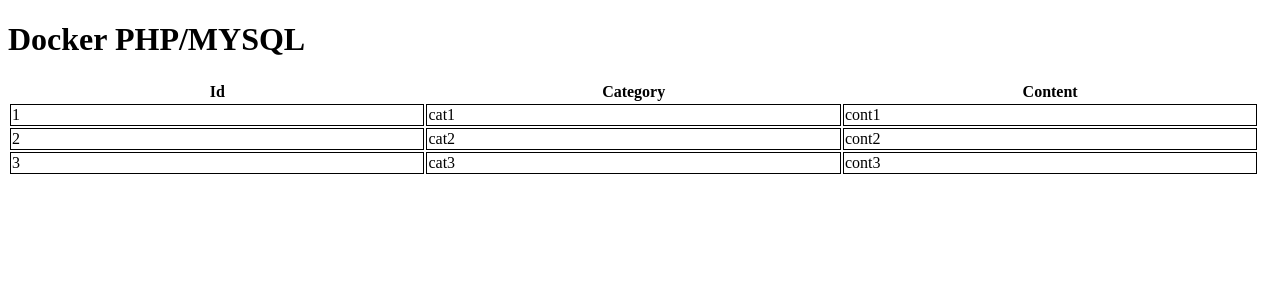
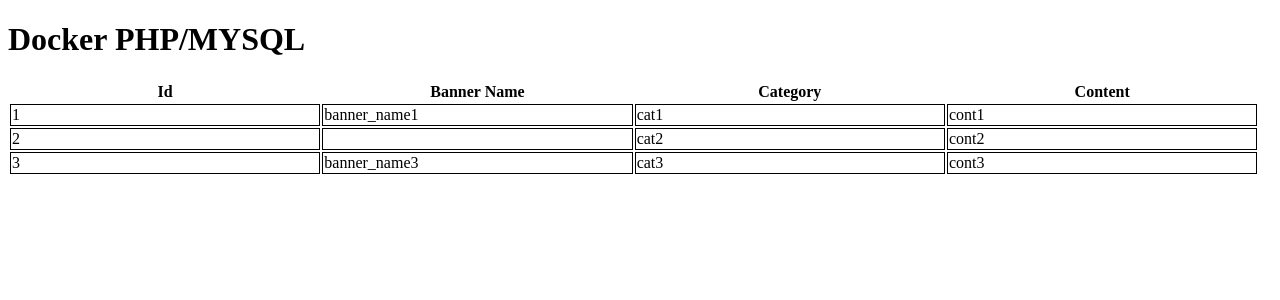
Before and after one commit to RealFakeCanadian/Banner-Ads, a PHP site: page / in a window 1280 px wide. Shown: the top 300 px of the page. Run offline with PHP 8.4, Linux system fonts and the light colour scheme; data comes from the database, SQL or seed files in the repository.

Commit message:
On our initial splash page, display the new banner_name field in html.   Also, clean up the style a little.

```diff
--- a/php/index.php
+++ b/php/index.php
@@ -6,7 +6,7 @@
     <title>MYSQL Table</title>
     <meta name="description" content="Docker with PHP/mySQL">
     <meta name="author" content="John Elias">
-<style>table td {border:1px solid #000;width:33%}</style>
+<style>table td {border:1px solid #000;width:25%}</style>
 </head>
 
 <body>
@@ -14,8 +14,9 @@
     <div class=".db-table">
         <table style='width:99%'>
             <tr>
-                <th style='width:33%'>Id</th>
-                <th style='width:33%'>Category</th>
+                <th>Id</th>
+                <th>Banner Name</th>
+                <th>Category</th>
                 <th>Content</th>
             </tr>
             <?php
@@ -25,7 +26,7 @@
             try {
                 $dbh = new PDO('mysql:host=db;port=3306;dbname=app', $user, $pass);
                 foreach ($dbh->query('SELECT * from content') as $row) {
-                    $html = "<tr><td>${row['id']}</td><td>${row['category']}</td><td>${row['content']}</td></tr>";
+                    $html = "<tr><td>${row['id']}</td><td>${row['banner_name']}</td><td>${row['category']}</td><td>${row['content']}</td></tr>";
                     echo $html;
                 }
                 $dbh = null;
```
